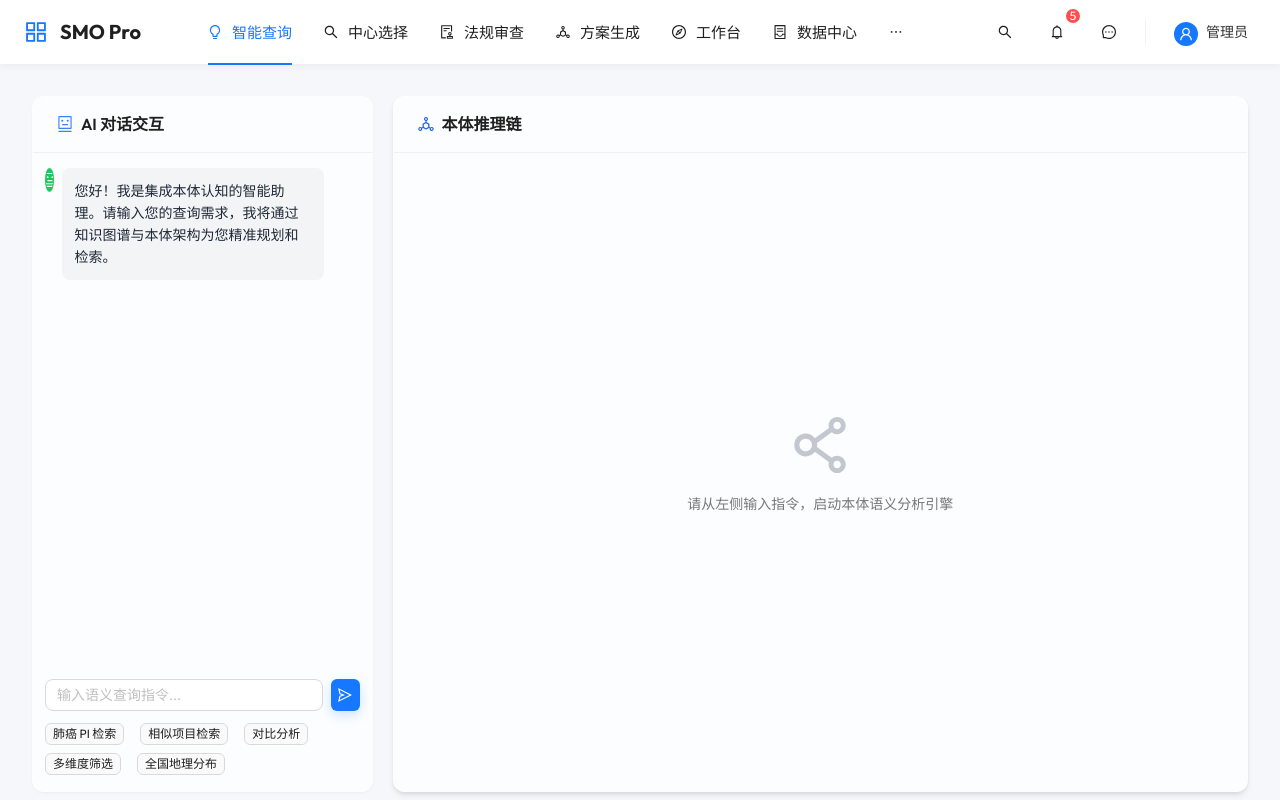
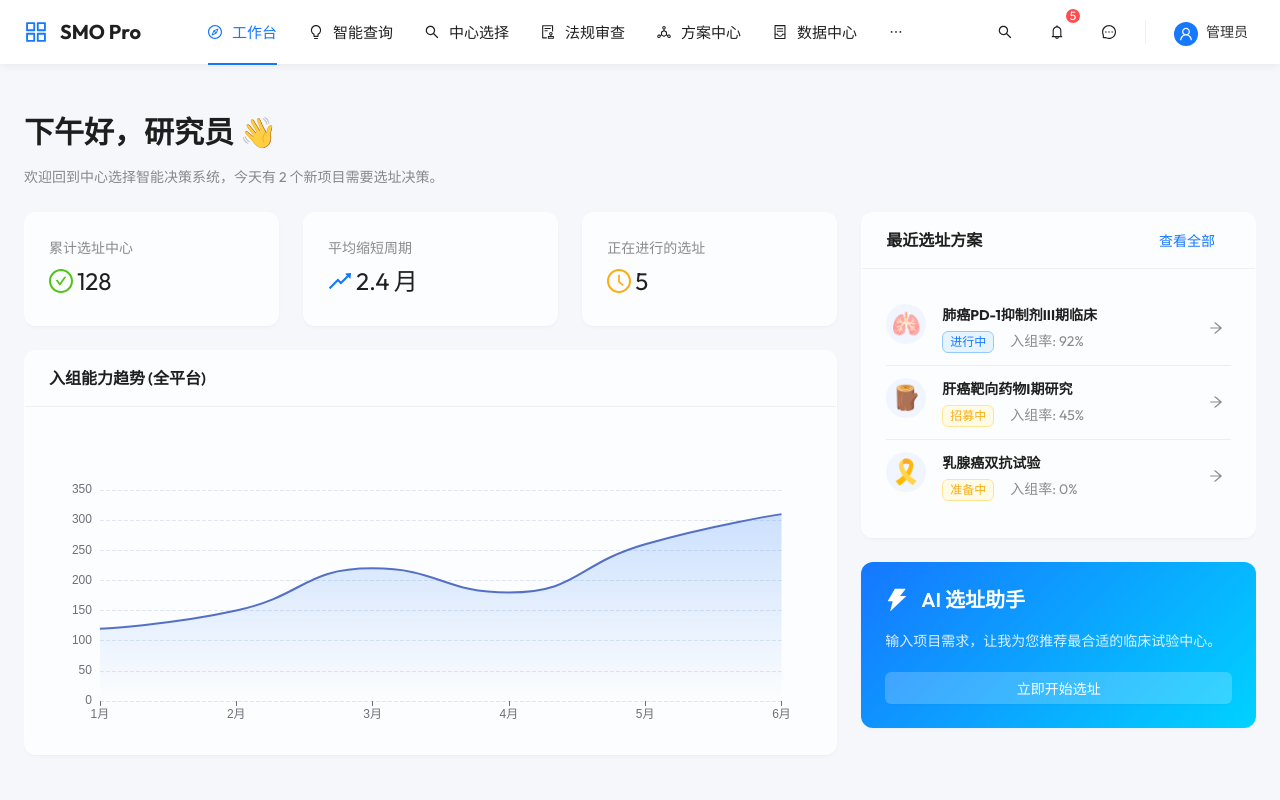
Before and after one commit to ChenBinbin2023/smo, a React (Vite) app in the folder frontend/: page / in a window 1280 px wide. Built offline with nearby package versions, Linux system fonts and the light colour scheme.

Commit message:
fix: tab顺序

```diff
--- a/frontend/src/App.tsx
+++ b/frontend/src/App.tsx
@@ -26,17 +26,17 @@ import PlanCenter from './pages/PlanCenter'
 const { Header, Content } = Layout
 
 const App = () => {
-    const [activeTab, setActiveTab] = useState('query')
+    const [activeTab, setActiveTab] = useState('home')
     const {
         token: { borderRadiusLG },
     } = theme.useToken()
 
     const menuItems = [
+        { key: 'home', icon: <CompassOutlined />, label: '工作台' },
         { key: 'query', icon: <BulbOutlined />, label: '智能查询' },
         { key: 'selection', icon: <SearchOutlined />, label: '中心选择' },
         { key: 'regulation', icon: <AuditOutlined />, label: '法规审查' },
-        { key: 'plan', icon: <DeploymentUnitOutlined />, label: '方案生成' },
-        { key: 'home', icon: <CompassOutlined />, label: '工作台' },
+        { key: 'plan', icon: <DeploymentUnitOutlined />, label: '方案中心' },
         { key: 'data', icon: <ContainerOutlined />, label: '数据中心' },
         { key: 'analysis', icon: <BarChartOutlined />, label: '分析中心' },
         { key: 'history', icon: <HistoryOutlined />, label: '历史选址' },
```
